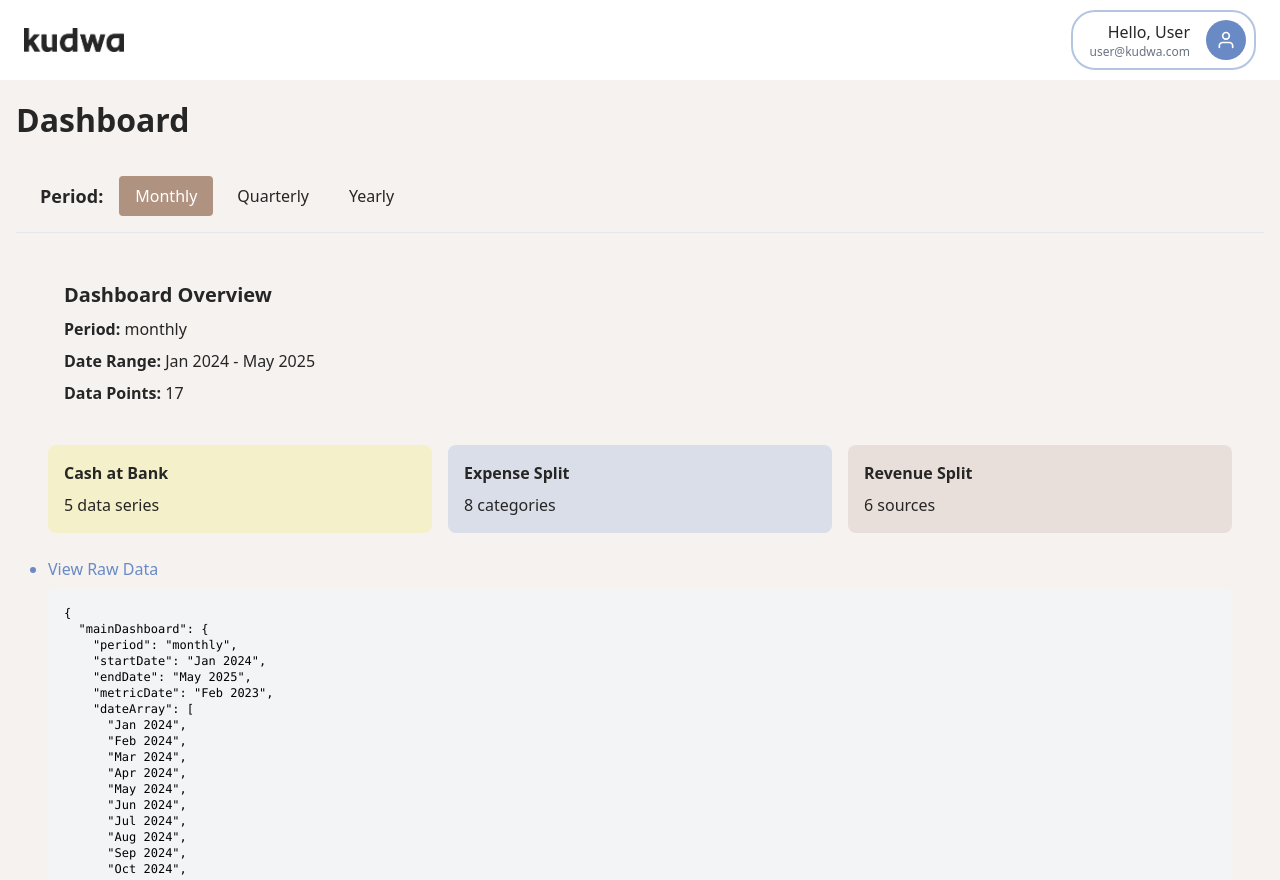
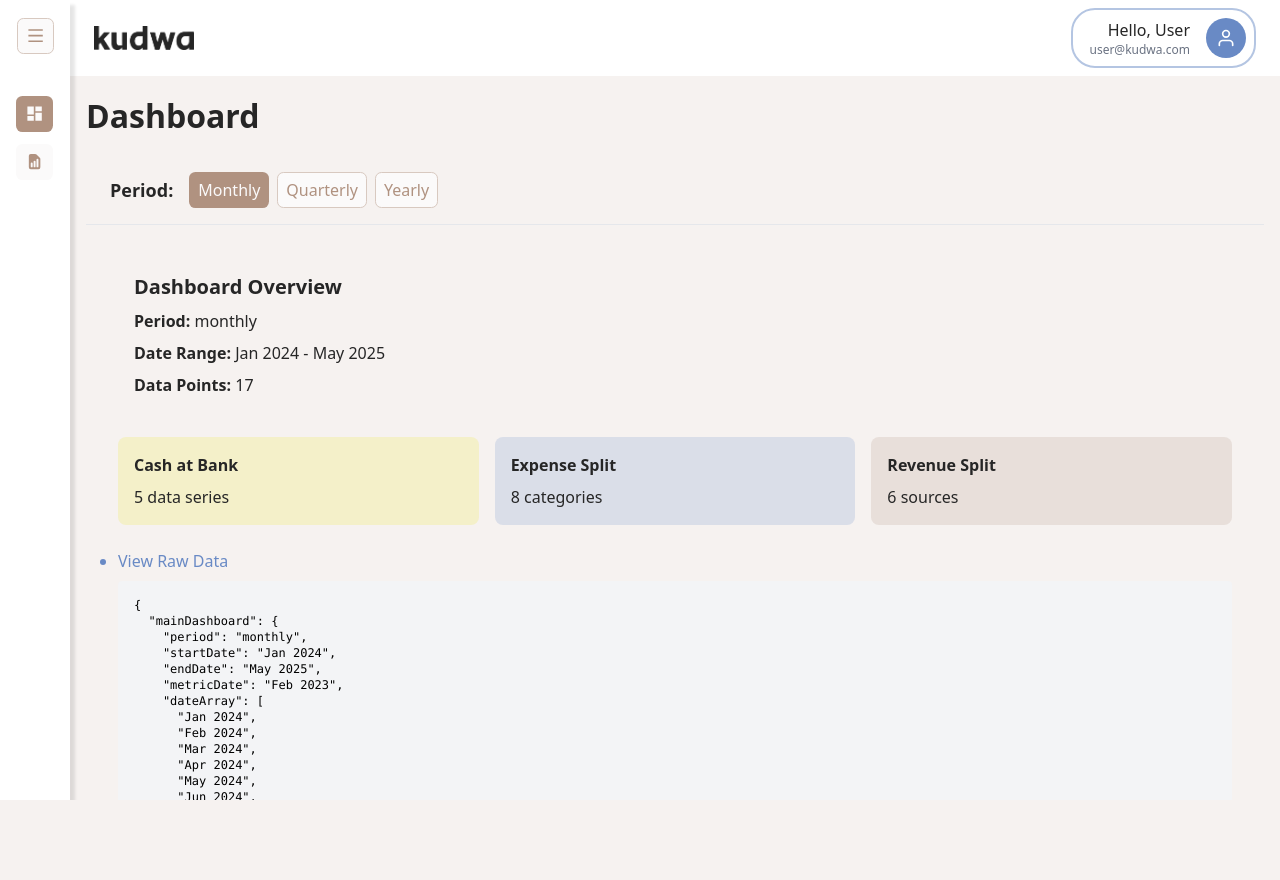
Before and after one commit to jovsky/kudwa-dashboard, a Next.js app: page /dashboard in a window 1280 px wide. After the commit the page ends 800 px from the top, so only its background shows below. Built offline with nearby package versions, Linux system fonts and the light colour scheme.

Commit message:
feat: add Button component and implement SideMenu with transition design

```diff
--- /dev/null
+++ b/src/components/Button.tsx
@@ -0,0 +1,55 @@
+import React, { PropsWithChildren } from "react"
+import { IconType } from "react-icons"
+
+interface ButtonProps {
+  icon?: IconType
+  text?: string | React.ReactNode
+  onClick?: () => void
+  size?: "sm" | "md"
+  variant?: "primary" | "secondary" | "ghost" | "danger"
+  disabled?: boolean
+  className?: string
+  textClassName?: string
+  "aria-label"?: string
+  iconPosition?: "left" | "right"
+  style?: React.CSSProperties
+}
+
+const Button: React.FC<PropsWithChildren<ButtonProps>> = ({
+  text,
+  icon: Icon,
+  onClick,
+  size = "md",
+  variant = "primary",
+  disabled = false,
+  className = "",
+  textClassName = "",
+  "aria-label": ariaLabel,
+  iconPosition = "left",
+  style,
+}) => {
+  const sizeClass = size === "sm" ? "btn-sm" : "btn-md"
+  const variantClass = variant === "secondary" ? "btn-secondary" : variant === "ghost" ? "btn-ghost" : "btn-primary"
+
+  const rightPaddingAdjustment = text && (!Icon || iconPosition === "left") ? (size === "sm" ? "pr-1.5" : "pr-2") : ""
+
+  return (
+    <button
+      onClick={onClick}
+      disabled={disabled}
+      aria-label={ariaLabel}
+      className={`btn-base
+        ${sizeClass}
+        ${variantClass}
+        ${rightPaddingAdjustment}
+        ${className}`}
+      style={style}
+    >
+      {Icon && iconPosition === "left" && <Icon />}
+      {text}
+      {Icon && iconPosition === "right" && <Icon />}
+    </button>
+  )
+}
+
+export default Button
--- a/src/components/Dashboard/PeriodSelector.tsx
+++ b/src/components/Dashboard/PeriodSelector.tsx
@@ -14,9 +14,7 @@ const PeriodSelector: FC<{ period: Period; onPeriodChange: (period: Period) => v
             <button
               key={p}
               onClick={() => onPeriodChange(p)}
-              className={`px-4 py-2 rounded transition-colors ${
-                p === period ? "bg-kudwa-brown text-white" : " hover:bg-kudwa-light-brown hover:text-white "
-              }`}
+              className={`btn-base btn-md ${p === period ? "btn-secondary" : "btn-primary"}`}
             >
               {p.charAt(0).toUpperCase() + p.slice(1)}
             </button>
--- /dev/null
+++ b/src/components/Navigation/SideMenu.tsx
@@ -0,0 +1,58 @@
+import { redirect } from "next/navigation"
+import { usePathname } from "next/navigation"
+import { FC } from "react"
+import { RiMenuLine } from "react-icons/ri"
+
+import pageDefs from "@/app/pageDefs"
+import useDisclosure from "@/hooks/useDisclosure"
+
+import Button from "../Button"
+
+const transition = "transition-all duration-300 ease-in-out"
+
+const SideMenu: FC = () => {
+  const { isOpen, onClose, onOpen } = useDisclosure()
+
+  const currentRoute = usePathname()
+
+  return (
+    <div
+      className={`flex flex-col p-4 shadow-soft h-full bg-foreground items-center ${transition} ${isOpen ? "w-52" : "w-[70px]"}`}
+    >
+      <div className="flex w-full justify-between items-center mb-10">
+        <div
+          className={`flex items-center h-10 text-lg font-semibold text-kudwa-dark ${transition} ${isOpen ? "opacity-100 max-w-full" : "opacity-0 max-w-0 pointer-events-none"}`}
+        >
+          Menu
+        </div>
+        <Button size="md" icon={RiMenuLine} onClick={() => (isOpen ? onClose() : onOpen())} />
+      </div>
+      <div className={`flex flex-col gap-3 items-start w-full justify-center`}>
+        {Object.values(pageDefs).map((page) => (
+          <Button
+            key={page.route}
+            icon={page.icon}
+            text={
+              <span
+                className={`${transition} ${isOpen ? "opacity-100 max-w-[160px] ml-2" : "opacity-0 max-w-0 ml-0"}`}
+                style={{
+                  transitionProperty: "opacity, max-width, margin",
+                  whiteSpace: "nowrap",
+                  overflow: "hidden",
+                }}
+              >
+                {isOpen ? page.name : ""}
+              </span>
+            }
+            size={"md"}
+            variant={!page.route.includes(currentRoute) ? "primary" : "secondary"}
+            className={`border-transparent! ${isOpen ? "w-full gap-2" : "w-fit gap-0"}`}
+            onClick={() => !page.route.includes(currentRoute) && redirect(page.route)}
+          />
+        ))}
+      </div>
+    </div>
+  )
+}
+
+export default SideMenu
--- a/src/components/Navigation/index.tsx
+++ b/src/components/Navigation/index.tsx
@@ -1,12 +1,18 @@
 import { FC, PropsWithChildren } from "react"
 
+import SideMenu from "./SideMenu"
 import TopBar from "./TopBar"
 
 const Navigation: FC<PropsWithChildren> = ({ children }) => {
   return (
-    <div className="flex flex-col h-full w-full z-1">
-      <TopBar />
-      <div className="flex h-full w-full bg-background">{children}</div>
+    <div className="flex h-screen w-screen overflow-hidden">
+      <div className="z-2">
+        <SideMenu />
+      </div>
+      <div className="flex flex-col h-full w-full z-1">
+        <TopBar />
+        <div className="flex h-full w-full bg-background">{children}</div>
+      </div>
     </div>
   )
 }
--- /dev/null
+++ b/src/hooks/useDisclosure.tsx
@@ -0,0 +1,13 @@
+import { useState } from "react"
+
+const useDisclosure = () => {
+  const [isOpen, setIsOpen] = useState<boolean>(false)
+  return {
+    isOpen,
+    onOpen: () => setIsOpen(true),
+    onClose: () => setIsOpen(false),
+    onToggle: () => setIsOpen(!isOpen),
+  }
+}
+
+export default useDisclosure
--- a/src/styles/globals.css
+++ b/src/styles/globals.css
@@ -50,3 +50,76 @@ body {
   color: var(--kudwa-dark);
   font-family: var(--font-sans), Arial, Helvetica, sans-serif;
 }
+
+@utility btn-base {
+  display: inline-flex;
+  align-items: center;
+  justify-content: flex-start;
+  transition: colors 0.2s;
+  outline: none;
+  cursor: pointer;
+  padding: 0.25rem 0.5rem;
+  border: 1px solid transparent;
+  transition: 0.15s;
+  width: fit-content;
+  &:disabled {
+    opacity: 0.5;
+    cursor: not-allowed;
+  }
+  $:active {
+    border: inherit;
+  }
+}
+
+@utility btn-sm {
+  border-radius: 0.3rem;
+  padding: 0.375rem 0.25rem;
+  font-size: 0.875rem;
+  font-size: 0.875rem;
+  line-height: 1.25;
+  gap: 0.3rem;
+  height: 1.5rem;
+  svg {
+    width: 0.8rem;
+    height: 0.8rem;
+  }
+}
+
+@utility btn-md {
+  border-radius: 0.4rem;
+  padding: 0rem 0.5rem;
+  font-size: 1rem;
+  line-height: 2rem;
+  gap: 0.3rem;
+  height: 2.25rem;
+  svg {
+    width: 1.2rem;
+    height: 1.2rem;
+  }
+}
+
+@utility btn-primary {
+  background-color: var(--kudwa-light);
+  border: 1px solid var(--kudwa-light-brown);
+  color: var(--kudwa-brown);
+  &:hover {
+    background-color: var(--kudwa-light-brown);
+    color: var(--kudwa-light);
+  }
+}
+
+@utility btn-secondary {
+  background-color: var(--kudwa-brown);
+  color: var(--kudwa-light);
+  &:hover {
+    background-color: var(--kudwa-light-brown);
+  }
+}
+
+@utility btn-ghost {
+  background-color: transparent;
+  color: var(--kudwa-dark);
+  &:hover {
+    background-color: var(--kudwa-light);
+  }
+}
```
